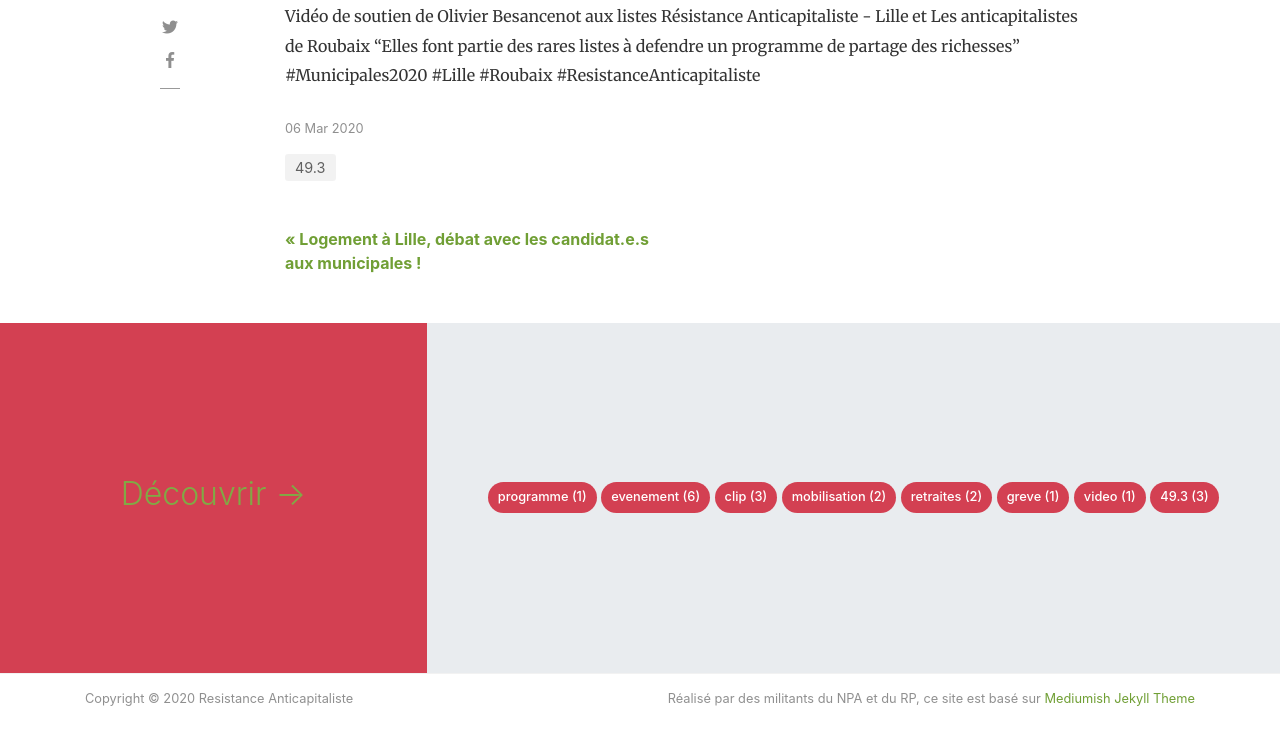
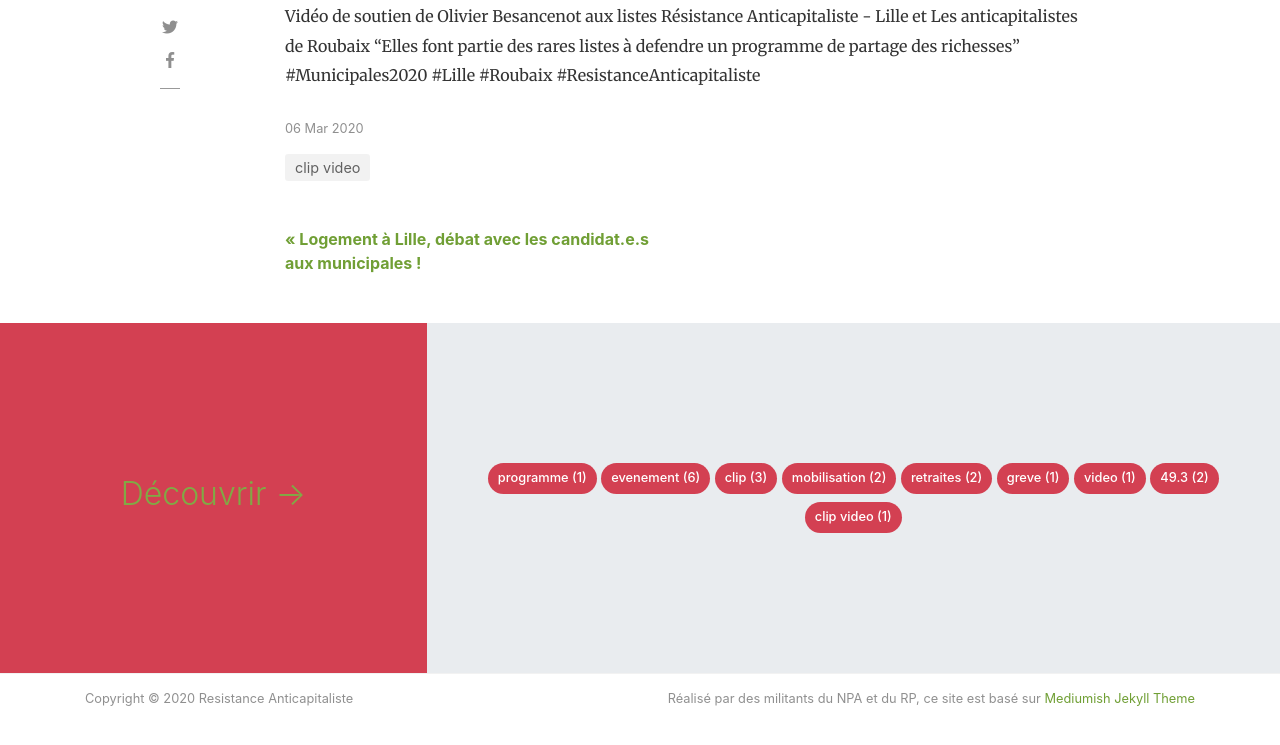
Before and after one commit to ra-lille/ra-lille.github.io, a Jekyll site: the page built from _posts/2020-03-06-besancenotsoutien.md, in a window 1280 px wide and 900 px high, scrolled down 731 px, cut to the strip 118-863 px from the top of the window. Built offline with Jekyll 4.4.1, drawn with Linux system fonts in a browser that asks for light colours; nearby versions of some CDN libraries.

Commit message:
fix categories

```diff
--- a/_posts/2020-03-06-besancenotsoutien.md
+++ b/_posts/2020-03-06-besancenotsoutien.md
@@ -2,7 +2,7 @@
 layout: post
 title:  "Olivier Besancenot soutient Résistance Anticapitaliste"
 author:
-categories: [ '49.3' ]
+categories: [ clip video ]
 image: assets/images/posts/2020-03-06-besancenotsoutien.png
 video: https://www.youtube.com/embed/TwjHPkfYMM8
 featured: true
```
